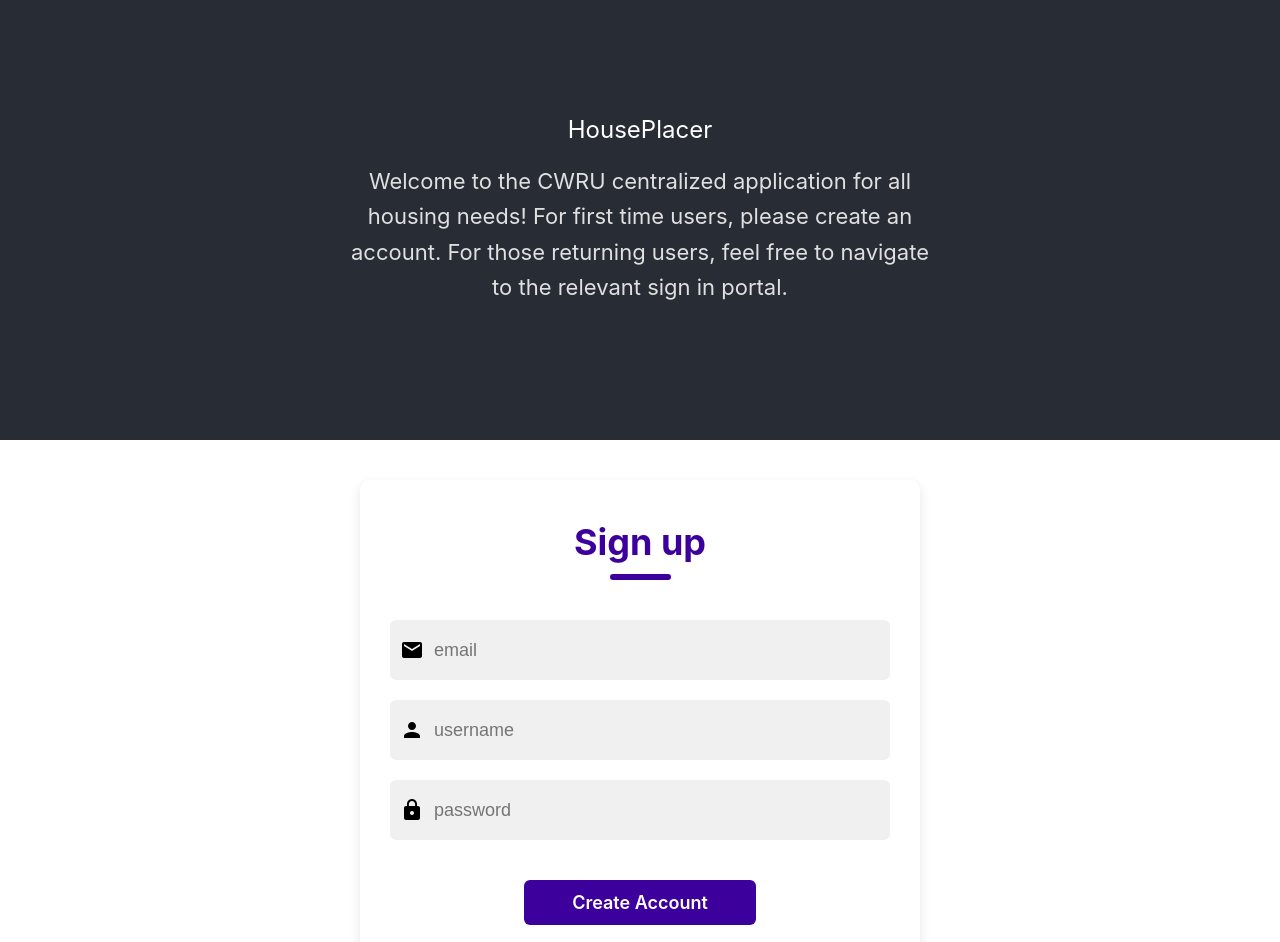
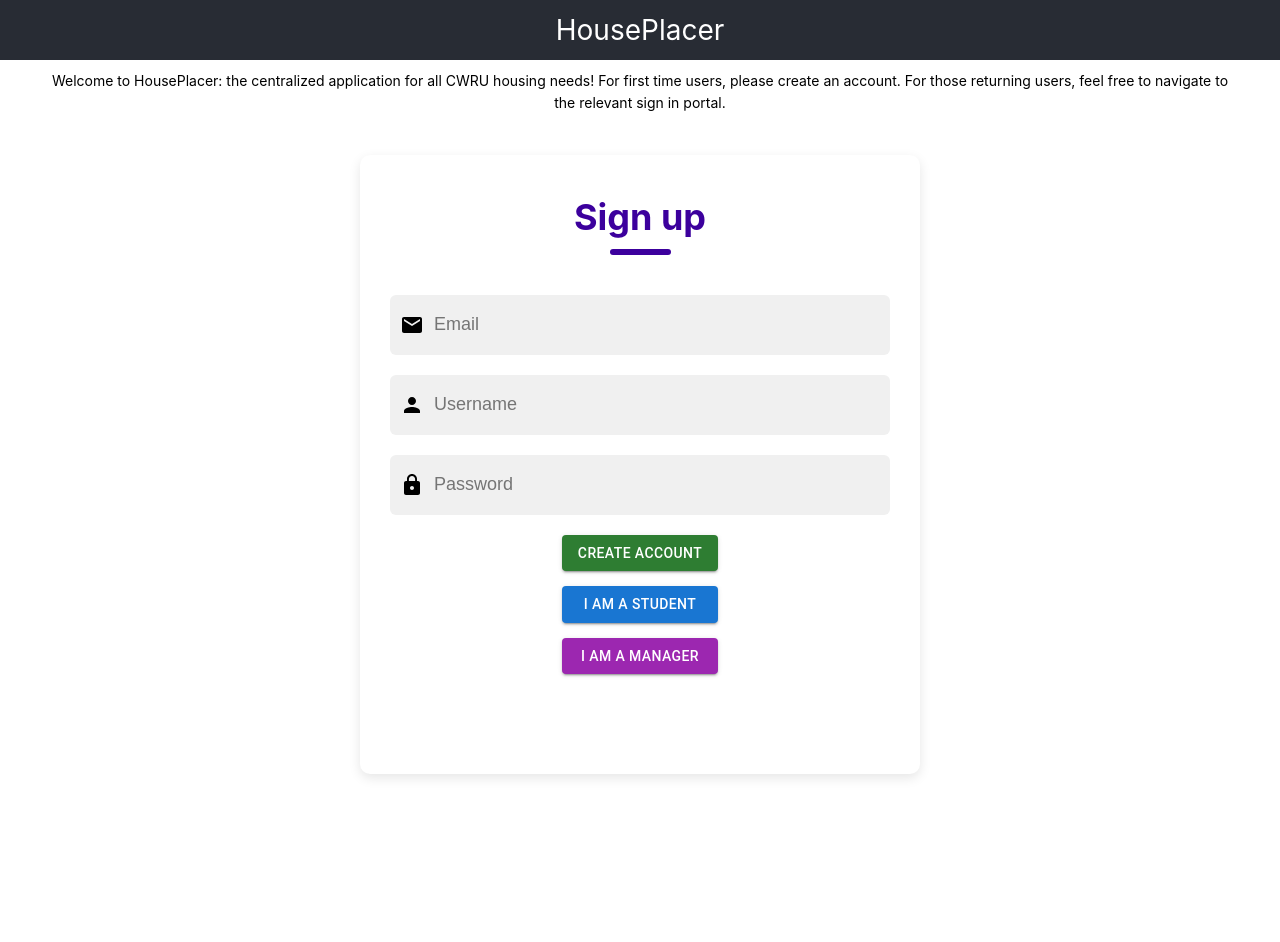
Before and after one commit to ritvik-personal/HousePlacer, a React (Create React App) app in the folder houseplacer/: page / in a window 1280 px wide. Shown: the top 942 px of the page. After the commit the page ends 800 px from the top, so only its background shows below. Built offline with nearby package versions, Linux system fonts and the light colour scheme.

Commit message:
Entering some more changes

```diff
--- a/houseplacer/src/App.css
+++ b/houseplacer/src/App.css
@@ -5,22 +5,22 @@
 
 .App-header {
   background-color: #282c34;
-  min-height: 50vh;
+  min-height: 5vh;
   display: flex;
   flex-direction: column;
   align-items: center;
   justify-content: center;
-  padding: 20px;
-  font-size: calc(16px + 1vmin);
+  padding: 10px;
+  font-size: calc(20px + 1vmin);
   color: white;
 }
 
 
 p {
-  background-color: transparent; /* Removed background color */
-  font-size: calc(10px + 1.5vmin);
-  color: #e0e0e0; /* Lighter shade for the paragraph text */
-  max-width: 600px; /* Limit width for better readability */
+  background-color: transparent;
+  font-size: calc(2px + 1.5vmin);
+  color: black;
+  max-width: 1200px;
   line-height: 1.6;
-  margin: 20px auto; /* Centered with some margin */
+  margin: 10px auto;
 }
--- a/houseplacer/src/App.js
+++ b/houseplacer/src/App.js
@@ -10,9 +10,9 @@
     <div className="App">
       <header className="App-header">
        HousePlacer
-       <p>Welcome to the CWRU centralized application for all housing needs! For first time users, please create an account.
+      </header>
+      <p>Welcome to HousePlacer: the centralized application for all CWRU housing needs! For first time users, please create an account.
         For those returning users, feel free to navigate to the relevant sign in portal. </p>
-      </header>
       <Signup></Signup>
     </div>
   );
--- a/houseplacer/src/components/signup.css
+++ b/houseplacer/src/components/signup.css
@@ -1,4 +1,4 @@
-/* Signup Form Container */
+
 .container {
     display: flex;
     flex-direction: column;
@@ -6,12 +6,12 @@
     margin-top: 40px;
     background: #fff;
     padding: 40px 30px;
-    border-radius: 10px; /* Rounded corners for a modern look */
-    box-shadow: 0 4px 12px rgba(0, 0, 0, 0.1); /* Subtle shadow */
-    max-width: 500px; /* Limit max-width */
+    border-radius: 10px;
+    box-shadow: 0 4px 12px rgba(0, 0, 0, 0.1);
+    max-width: 500px;
   }
 
-  /* Header Section for Signup */
+
   .header {
     display: flex;
     flex-direction: column;
@@ -20,14 +20,14 @@
     width: 100%;
   }
 
-  /* Signup Form Title */
+
   .text {
     color: #3c009d;
     font-size: 36px;
     font-weight: 700;
   }
 
-  /* Underline */
+
   .underline {
     width: 61px;
     height: 6px;
@@ -35,7 +35,7 @@
     border-radius: 9px;
   }
 
-  /* Input Fields Section */
+
   .inputs {
     margin-top: 40px;
     display: flex;
@@ -43,20 +43,20 @@
     gap: 20px;
   }
 
-  /* Input Field Styling */
+
   .input {
     display: flex;
     align-items: center;
     margin: auto;
     width: 100%;
-    max-width: 480px; /* Restrict the max width */
+    max-width: 480px;
     height: 60px;
     background: #f0f0f0;
     border-radius: 6px;
-    padding: 0 10px; /* Added padding inside input box */
+    padding: 0 10px;
   }
 
-  /* Input Field Elements */
+
   .input input {
     flex: 1;
     height: 40px;
@@ -65,30 +65,27 @@
     outline: none;
     color: #333;
     font-size: 18px;
-    padding-left: 10px; /* Padding to align text properly */
+    padding-left: 10px;
   }
 
-  /* Submit Container */
+
 .submit-container {
     display: flex;
     flex-direction: column;
     align-items: center;
     gap: 15px;
-    margin-top: 40px;
+    margin-top: 20px;
 }
 
-  /* Submit Button */
+
 .submit {
     background-color: #3c009d;
     color: white;
     font-size: 18px;
     padding: 12px 24px;
     border-radius: 6px;
-    cursor: pointer;
     width: 100%;
     max-width: 480px;
-    text-align: center;
-    font-weight: 600;
     transition: background-color 0.3s ease;
 }
 
@@ -96,10 +93,15 @@
     background-color: #32007f;
 }
 
-  /* Additional Links */
 .existingStudent, .existingManager {
     color: #3c009d;
-    cursor: pointer;
     font-size: 16px;
+    width: 100%;
+    max-width: 480px;
+    border-radius: 6px;
     transition: color 0.3s ease;
 }
+
+.existingStudent:hover, .existingManager:hover {
+    color: #25005a;
+}
--- a/houseplacer/src/components/signup.js
+++ b/houseplacer/src/components/signup.js
@@ -3,11 +3,19 @@
 import EmailIcon from '@mui/icons-material/Email';
 import PersonIcon from '@mui/icons-material/Person';
 import HttpsIcon from '@mui/icons-material/Https';
+import Button from '@mui/material/Button';
 
 
 const Signup = () => {
 
-    //const[action, setAction] = React.useState("Create Account");
+
+    const[email, setEmail] = React.useState('');
+    const[username, setUsername] = React.useState('');
+    const[password, setPassword] = React.useState('');
+
+    const handleSubmit = (e) =>{
+        e.preventDefault();
+    };
 
     return(
         <div className="container">
@@ -18,21 +26,21 @@
             <div className="inputs">
             <div className="input">
                 <EmailIcon></EmailIcon>
-                <input type="email" placeholder='email'/>
+                <input type="email" placeholder='Email'  onSubmit={(e) => handleSubmit(e)} onChange={(e) => setEmail(e.target.value)}/>
             </div>
             <div className="input">
                 <PersonIcon></PersonIcon>
-                <input type="text" placeholder='username'/>
+                <input type="text" placeholder='Username'  onSubmit={(e) => handleSubmit(e)} onChange={(e) => setUsername(e.target.value)}/>
             </div>
             <div className="input">
                 <HttpsIcon></HttpsIcon>
-                <input type="password" placeholder='password'/>
+                <input type="password" placeholder='Password'  onSubmit={(e) => handleSubmit(e)} onChange={(e) => setPassword(e.target.value)}/>
             </div>
             </div>
             <div className="submit-container">
-                <div className="submit">Create Account</div>
-                <div className="existingStudent">I am a student</div>
-                <div className='existingManager'>I am a manager</div>
+            <Button color="success" variant="contained" className="submit">Create Account</Button>
+            <Button color="primary" variant="contained" className="existingStudent">I am a student</Button>
+            <Button color="secondary" variant="contained" className='existingManager'>I am a manager</Button>
             </div>
         </div>
     )
```
Lines whose indentation alone changed are shown as unchanged.
